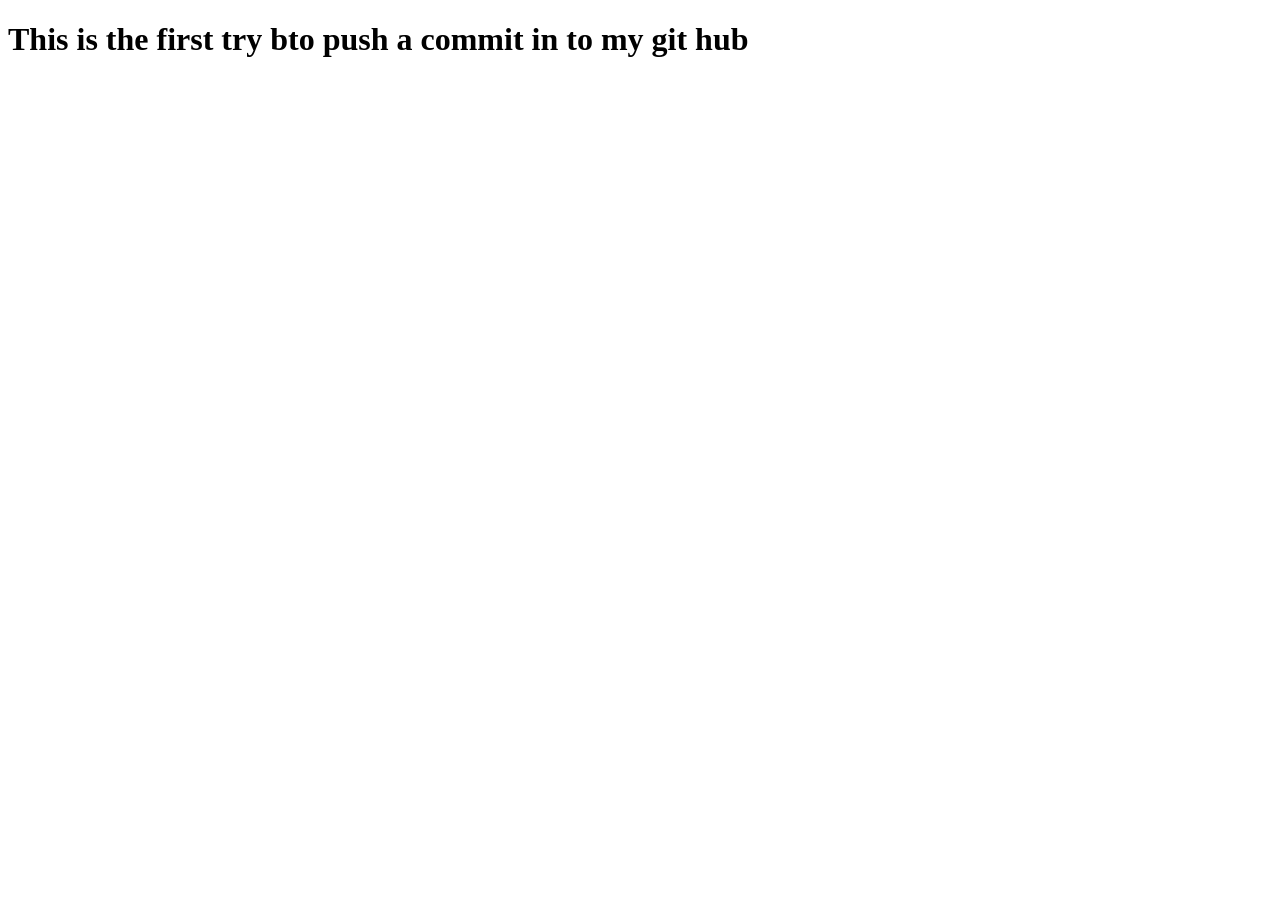
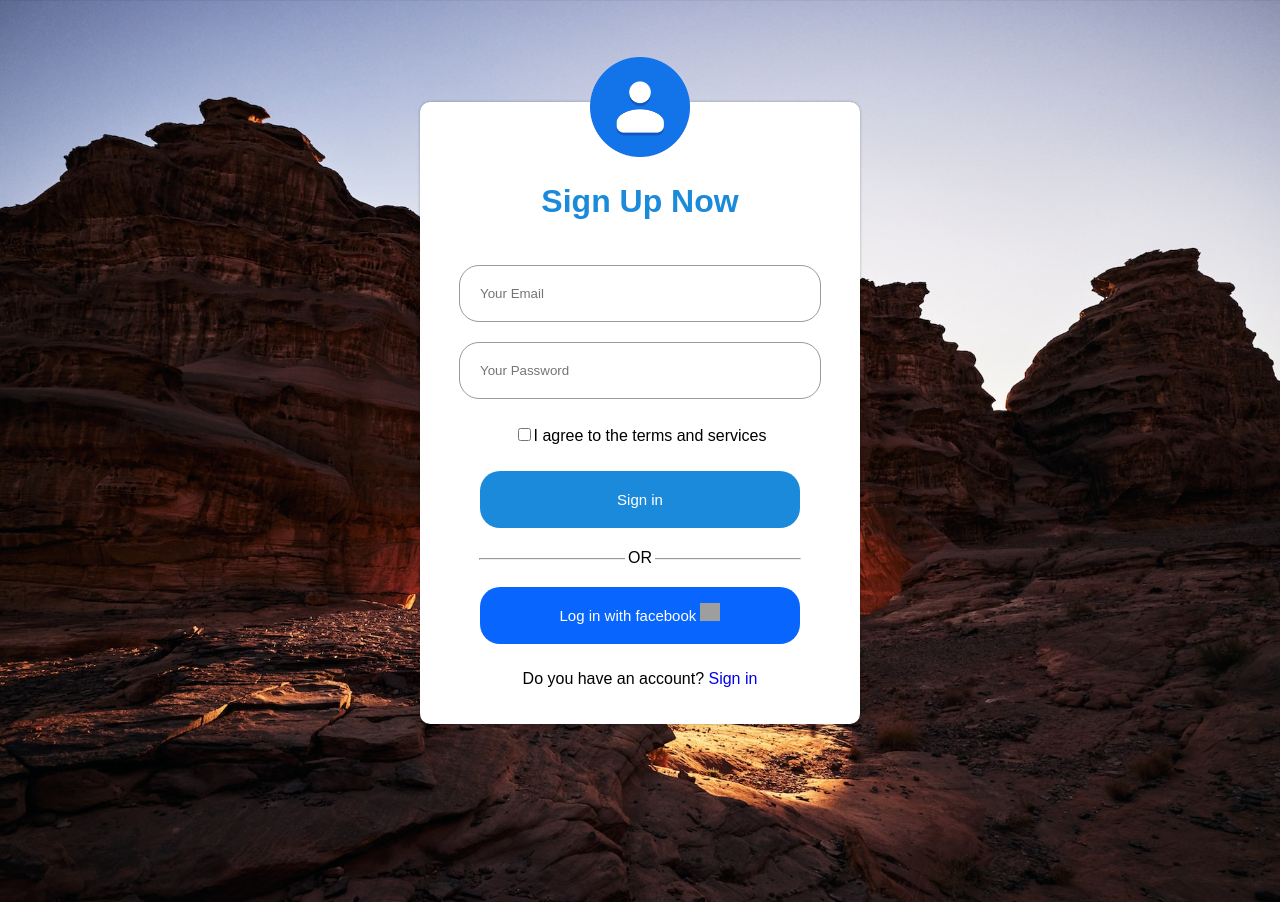
Before and after one commit to SabbirHossain-28/my-second-repo, a plain HTML site: page index.html in a window 1280 px wide. Before the commit the page ends 800 px from the top, so only its background shows below. Drawn offline with Linux system fonts and the light colour scheme; grey boxes are pictures that could not be loaded.

Commit message:
Complete Outline Of This Project

```diff
--- a/index.html
+++ b/index.html
@@ -3,9 +3,25 @@
 <head>
     <meta charset="UTF-8">
     <meta name="viewport" content="width=device-width, initial-scale=1.0">
-    <title>My Second Repositories</title>
+    <meta name="author" content="Sabbir Hossain">
+    <meta name="description" content="Sign Up form for a user">
+    <title>Sign Up</title>
+    <link rel="stylesheet" href="./styles/style.css">
 </head>
 <body>
-    <h1>This is the first try bto push a commit in to my git hub</h1>
+    <div class="container">
+        <img src="./Images/Google_Contacts_icon.svg.png" alt="">
+        <h1>Sign Up Now</h1>
+        <form action="#">
+            <input class="input-box" type="email" placeholder="Your Email" required>
+            <input class="input-box" type="password" placeholder="Your Password">
+            <p><span><input type="checkbox" name="checkbox"></span>I agree to the terms and services</p>
+            <button class="signup-btn" type="button">Sign in</button>
+            <hr>
+            <p class="O">OR</p>
+            <button class="facebook-btn" type="button">Log in with facebook <img src="https://upload.wikimedia.org/wikipedia/commons/6/6c/Facebook_Logo_2023.png" alt=""></button>
+            <p>Do you have an account? <a href="#">Sign in</a></p>
+        </form>
+    </div>
 </body>
 </html>
--- /dev/null
+++ b/styles/style.css
@@ -0,0 +1,68 @@
+body{
+    margin: 0;
+    padding: 0;
+    font-family: Arial, Helvetica, sans-serif;
+    background-image: url('../Images/background.jpg');
+    background-size: cover;
+    background-position:center;
+    height: 100vh;
+}
+
+.container{
+    width: 400px;
+    box-shadow: 0 0 3px 0 rgba(0, 0, 0, 0.3);
+    background-color: #fff;
+    margin: 8% auto 0;
+    padding: 20px;
+    text-align: center;
+    border-radius: 10px;
+}
+.container h1{
+    color: #1c8adb;
+    margin-bottom: 35px;
+}
+.input-box{
+    border-radius: 20px;
+    padding:20px;
+    margin: 10px 0;
+    width: 80%;
+    border: 1px solid #999;
+    outline: none;
+}
+button{
+    color:#fff;
+    width: 80%;
+    padding: 20px;
+    border-radius: 20px;
+    margin: 10px 0;
+    font-size: 15px;
+    border: none;
+    outline: none;
+    cursor: pointer;
+}
+.signup-btn{
+    background-color: #1c8adb;
+}
+.facebook-btn{
+    background-color:#0866FF;
+}
+.facebook-btn img{
+    width:20px;
+    height: 18px;
+}
+a{
+    text-decoration: none;
+}
+hr{
+    margin-top: 20px;
+    width: 80%;
+}
+.O{
+    background-color: #fff;
+    width:30px ;
+    margin: -19px auto 10px;
+}
+img{
+    width: 100px;
+    margin-top: -65px;
+}
```
Also changed, not shown: Images/Google_Contacts_icon.svg.png (added), Images/background.jpg (added).
